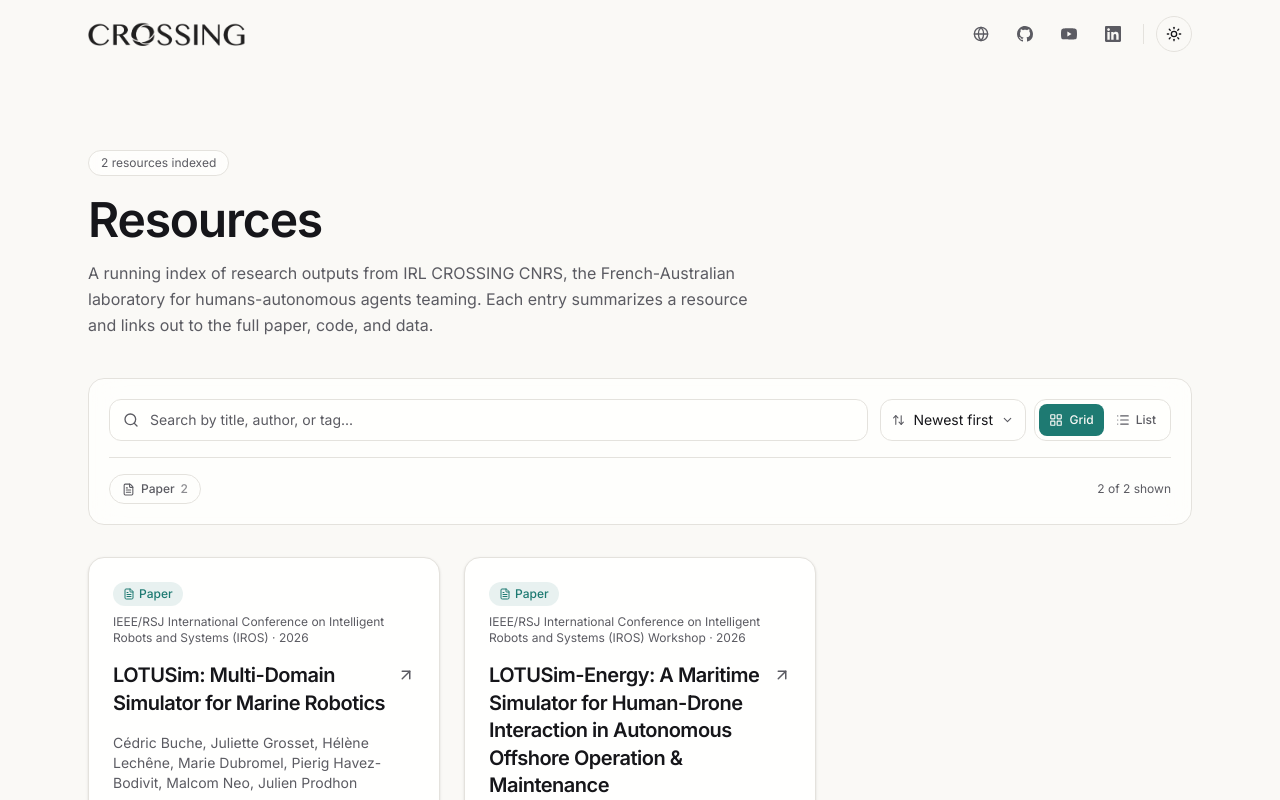
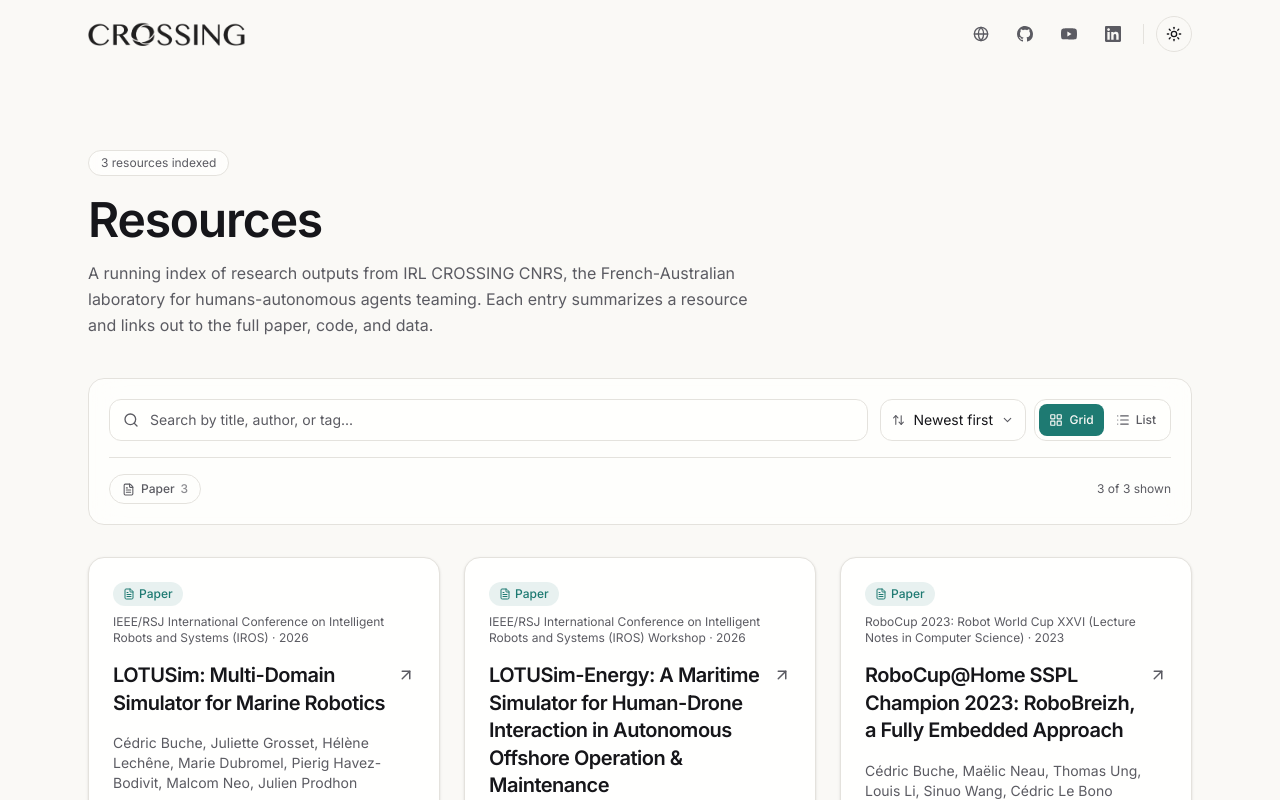
Before and after one commit to IRL-Crossing-CNRS/IRL-Crossing-CNRS.github.io, a React (Vite) app: page / in a window 1280 px wide. Shown: the top 800 px of the page. Built offline with nearby package versions, Linux system fonts and the light colour scheme.

Commit message:
feat: add RoboBreizh 2023 resource page, update author links, and configure dev server host

```diff
--- a/src/data/resourcePages.ts
+++ b/src/data/resourcePages.ts
@@ -3,4 +3,5 @@ import { lazy } from 'react';
 export const resourcePages: Record<string, ReturnType<typeof lazy>> = {
   'lotusim-iros2026': lazy(() => import('../pages/resources/lotusim-iros2026')),
   'lotusim-energy-iros2026': lazy(() => import('../pages/resources/lotusim-energy-iros2026')),
+  'robobreizh-robocup2023': lazy(() => import('../pages/resources/robobreizh-robocup2023')),
 };
--- a/src/data/resources.json
+++ b/src/data/resources.json
@@ -5,10 +5,10 @@
     "type": ["paper"],
     "authors": [
       { "name": "Cédric Buche", "url": "https://cedricbuche.github.io/", "affiliations": [1, 3] },
-      { "name": "Juliette Grosset", "url": "https://scholar.google.com/citations?user=sf6Hqf0AAAAJ&hl=en", "affiliations": [1, 2] },
-      { "name": "Hélène Lechêne", "url": "https://scholar.google.com/citations?user=B21SMLgAAAAJ&hl=en", "affiliations": [2] },
-      { "name": "Marie Dubromel", "url": "https://www.linkedin.com/in/marie-dubromel-922150221/?locale=en", "affiliations": [1, 2] },
-      { "name": "Pierig Havez-Bodivit", "url": "https://www.linkedin.com/in/pierighavez-bodivit/?locale=en", "affiliations": [2] },
+      { "name": "Juliette Grosset", "url": "https://scholar.google.com/citations?user=sf6Hqf0AAAAJ", "affiliations": [1, 2] },
+      { "name": "Hélène Lechêne", "url": "https://scholar.google.com/citations?user=B21SMLgAAAAJ", "affiliations": [2] },
+      { "name": "Marie Dubromel", "url": "https://www.linkedin.com/in/marie-dubromel-922150221/", "affiliations": [1, 2] },
+      { "name": "Pierig Havez-Bodivit", "url": "https://www.linkedin.com/in/pierighavez-bodivit/", "affiliations": [2] },
       { "name": "Malcom Neo", "url": "https://www.linkedin.com/in/malcolmneo/", "affiliations": [2] },
       { "name": "Julien Prodhon", "url": "https://github.com/julienprodhon", "affiliations": [2] }
     ],
@@ -26,9 +26,9 @@
     "title": "LOTUSim-Energy: A Maritime Simulator for Human-Drone Interaction in Autonomous Offshore Operation & Maintenance",
     "type": ["paper"],
     "authors": [
-      { "name": "Juliette Grosset", "url": "https://scholar.google.com/citations?user=sf6Hqf0AAAAJ&hl=en", "affiliations": [1, 2] },
-      { "name": "Marie Dubromel", "url": "https://www.linkedin.com/in/marie-dubromel-922150221/?locale=en", "affiliations": [1, 2] },
-      { "name": "Hélène Lechêne", "url": "https://scholar.google.com/citations?user=B21SMLgAAAAJ&hl=en", "affiliations": [1, 2] },
+      { "name": "Juliette Grosset", "url": "https://scholar.google.com/citations?user=sf6Hqf0AAAAJ", "affiliations": [1, 2] },
+      { "name": "Marie Dubromel", "url": "https://www.linkedin.com/in/marie-dubromel-922150221/", "affiliations": [1, 2] },
+      { "name": "Hélène Lechêne", "url": "https://scholar.google.com/citations?user=B21SMLgAAAAJ", "affiliations": [1, 2] },
       { "name": "Quentin Arzel", "url": "https://www.linkedin.com/in/quentin-arzel-bbb5941a6/", "affiliations": [1, 2] },
       { "name": "Cédric Buche", "url": "https://cedricbuche.github.io/", "affiliations": [1, 3] }
     ],
@@ -39,5 +39,31 @@
     "tags": ["offshore wind O&M", "multi-domain simulation", "human-in-the-loop", "energy-aware planning"],
     "pdfUrl": "/resources/lotusim-energy-iros2026.pdf",
     "repoUrl": "https://github.com/IRL-Crossing-CNRS/LOTUSim-Energy"
+  },
+  {
+    "slug": "robobreizh-robocup2023",
+    "title": "RoboCup@Home SSPL Champion 2023: RoboBreizh, a Fully Embedded Approach",
+    "type": ["paper"],
+    "authors": [
+      { "name": "Cédric Buche", "url": "https://cedricbuche.github.io/", "affiliations": [1, 2, 3] },
+      { "name": "Maëlic Neau", "url": "https://scholar.google.com/citations?user=8afgL2sAAAAJ", "affiliations": [1, 4, 5, 2] },
+      { "name": "Thomas Ung", "url": "https://github.com/tomkimsour", "affiliations": [1] },
+      { "name": "Louis Li", "url": "https://www.linkedin.com/in/louis-li-ai-ds/", "affiliations": [1] },
+      { "name": "Sinuo Wang", "url": "https://scholar.google.com/citations?user=COYsHiwAAAAJ", "affiliations": [1] },
+      { "name": "Cédric Le Bono", "url": "https://scholar.google.co.uk/scholar?as_q=&num=10&btnG=Search+Scholar&as_epq=&as_oq=&as_eq=&as_occt=any&as_sauthors=%22C%C3%A9dric%20Le%20Bono%22&as_publication=&as_ylo=&as_yhi=&as_allsubj=all", "affiliations": [4] }
+    ],
+    "affiliations": [
+      "CROSSING IRL 2010, CNRS, Adelaide, Australia",
+      "ENIB, Plouzané, France",
+      "ENIB/Naval Group Pacific, Plouzané, France",
+      "Lab-STICC, CNRS UMR 6285, Brest, France",
+      "College of Science and Engineering, Flinders University of South Australia, Adelaide, Australia"
+    ],
+    "year": 2023,
+    "venue": "RoboCup 2023: Robot World Cup XXVI (Lecture Notes in Computer Science)",
+    "abstract": "This paper presents the approach employed by the team RoboBreizh to win the championship in the 2023 RoboCup@Home Social Standard Platform League (SSPL). RoboBreizh decided to limit itself to an entirely embedded system with no connection to the internet and external devices. This article describes the design of embedded solutions including the global architecture, perception, navigation, interaction, reasoning and digital twin.",
+    "tags": ["RoboCup@Home", "Embedded System", "Social Robotics", "Service Robotics", "Human-Robot Interaction"],
+    "resourceUrl": "https://doi.org/10.1007/978-3-031-55015-7_31",
+    "repoUrl": "https://github.com/RoboBreizh-RoboCup-Home"
   }
 ]
--- /dev/null
+++ b/src/pages/resources/robobreizh-robocup2023.tsx
@@ -0,0 +1,123 @@
+import { ExternalLink, FileText } from 'lucide-react';
+import { GithubIcon } from '../../components/icons';
+import CitationBlock from '../../components/resource-detail/CitationBlock';
+import ResourceHero from '../../components/resource-detail/ResourceHero';
+import Section from '../../components/resource-detail/Section';
+import SidebarCard from '../../components/resource-detail/SidebarCard';
+import SidebarLinks from '../../components/resource-detail/SidebarLinks';
+import TableOfContents from '../../components/resource-detail/TableOfContents';
+import { useRegisterSectionNav } from '../../context/SectionNavContext';
+import resourcesData from '../../data/resources.json';
+import type { Resource } from '../../types/resource';
+
+const resource = (resourcesData as Resource[]).find((p) => p.slug === 'robobreizh-robocup2023')!;
+
+const TEAM_URL = 'https://web.enib.fr/~robobreizh/src/en/links_en.html';
+const VIDEO_URL = 'https://www.youtube.com/watch?v=g230jmHO40M';
+
+const NAV_ITEMS = [
+  { id: 'abstract', label: 'Abstract' },
+  { id: 'team', label: 'RoboBreizh' },
+  { id: 'citation', label: 'Citation' },
+];
+
+const PLAIN_CITATION =
+  'C. Buche, M. Neau, T. Ung, L. Li, S. Wang, and C. Le Bono, "RoboCup@Home SSPL Champion 2023: RoboBreizh, a Fully Embedded Approach," in RoboCup 2023: Robot World Cup XXVI, Lecture Notes in Computer Science, Springer, 2024, pp. 374-385.';
+
+const BIBTEX = [
+  '@incollection{buche2023robobreizh,',
+  'title     = {{RoboCup@Home} {SSPL} Champion 2023: {RoboBreizh}, a Fully Embedded Approach},',
+  'author    = {Buche, Cedric and Neau, Maelic and Ung, Thomas and Li, Louis and Wang, Sinuo and Le Bono, Cedric},',
+  'booktitle = {RoboCup 2023: Robot World Cup XXVI},',
+  'series    = {Lecture Notes in Computer Science},',
+  'pages     = {374--385},',
+  'year      = {2024},',
+  'publisher = {Springer}',
+  '}'
+].join('\n');
+
+export default function RoboBreizhRoboCup2023() {
+  useRegisterSectionNav(NAV_ITEMS);
+
+  const sidebarLinks = [
+    { href: resource.resourceUrl, label: 'Paper (DOI)', icon: FileText },
+    { href: VIDEO_URL, label: 'Video', icon: ExternalLink },
+    { href: resource.repoUrl, label: 'Code', icon: GithubIcon },
+    { href: TEAM_URL, label: 'Team page', icon: ExternalLink },
+  ];
+
+  return (
+    <div className="mx-auto max-w-6xl px-6 pb-24 pt-12 sm:pt-16">
+      <div className="lg:grid lg:grid-cols-[minmax(0,1fr)_280px] lg:items-start lg:gap-16">
+        <div className="max-w-3xl">
+          <ResourceHero
+            eyebrow="RoboCup@Home SSPL 2023"
+            title={resource.title}
+            authors={resource.authors}
+            affiliations={resource.affiliations ?? []}
+            repoUrl={resource.repoUrl}
+            videoUrl={VIDEO_URL}
+            extraLinks={[{ href: resource.resourceUrl!, label: 'Paper (DOI)', icon: FileText }]}
+          />
+
+          <Section id="abstract" title="Abstract" noDivider>
+            <p>
+              This paper presents the approach employed by the team RoboBreizh to win the
+              championship in the 2023 RoboCup@Home Social Standard Platform League (SSPL).
+              RoboBreizh decided to limit itself to an{' '}
+              <strong className="font-semibold text-foreground">
+                entirely embedded system with no connection to the internet and external devices
+              </strong>
+              . This article describes the design of embedded solutions including the global
+              architecture, perception, navigation, interaction, reasoning and digital twin.
+            </p>
+          </Section>
+
+          <Section id="team" title="RoboBreizh">
+            <p>
+              RoboBreizh is a French RoboCup@Home team based at the{' '}
+              <strong className="font-semibold text-foreground">
+                Centre Européen de Réalité Virtuelle (CERV)
+              </strong>{' '}
+              in Plouzané, France, affiliated with ENIB, Université Bretagne Sud, Lab-STICC, and
+              CROSSING IRL 2010, CNRS. Competing with the Pepper robot platform, the team focuses on{' '}
+              <strong className="font-semibold text-foreground">embedded artificial intelligence</strong>
+              , running perception, navigation, interaction and reasoning fully onboard rather than
+              relying on cloud-connected services.
+            </p>
+            <p>
+              RoboBreizh won the RoboCup@Home SSPL world championship in{' '}
+              <strong className="font-semibold text-foreground">2020, 2022, and 2023</strong>, with a
+              third-place finish in 2021.
+            </p>
+          </Section>
+
+          <Section id="citation" title="Citation">
+            <CitationBlock plain={PLAIN_CITATION} bibtex={BIBTEX} />
+          </Section>
+        </div>
+
+        <aside className="hidden lg:sticky lg:top-24 lg:block lg:space-y-6">
+          <SidebarCard title="Links">
+            <SidebarLinks links={sidebarLinks} />
+          </SidebarCard>
+          <SidebarCard title="Tags">
+            <div className="flex flex-wrap gap-2">
+              {resource.tags.map((tag) => (
+                <span
+                  key={tag}
+                  className="rounded-full border border-border px-2.5 py-1 text-xs text-muted"
+                >
+                  {tag}
+                </span>
+              ))}
+            </div>
+          </SidebarCard>
+          <SidebarCard title="Table of Contents">
+            <TableOfContents items={NAV_ITEMS} />
+          </SidebarCard>
+        </aside>
+      </div>
+    </div>
+  );
+}
--- a/vite.config.ts
+++ b/vite.config.ts
@@ -7,4 +7,7 @@ import tailwindcss from '@tailwindcss/vite';
 export default defineConfig({
   base: '/',
   plugins: [react(), tailwindcss()],
+  server: {
+    host: true,
+  },
 });
```
